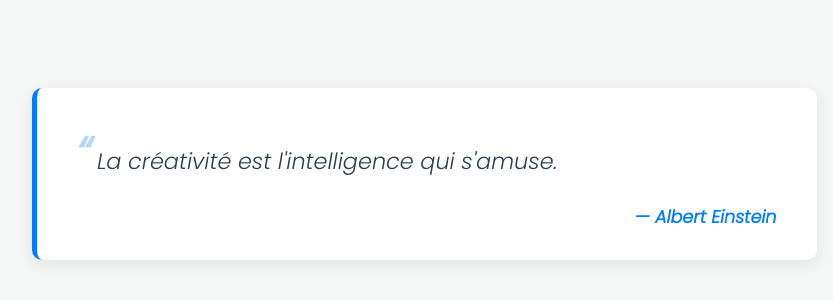
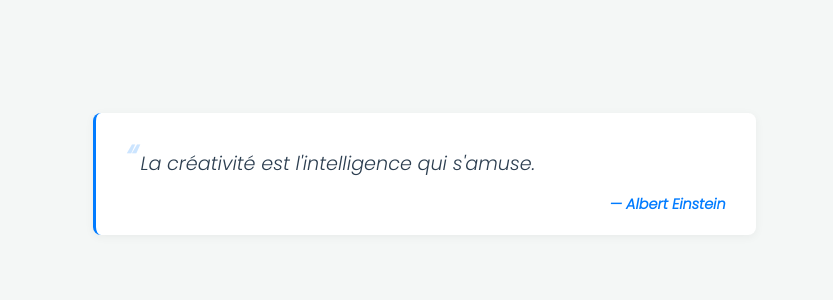
Before and after one commit to JPA31000/citations, a plain HTML site: page index.html in a window 1280 px wide. Shown: the part 226-526 px from the top of the page, without its empty margins (216-1049 px from the left). Drawn offline with Linux system fonts and the light colour scheme.

Commit message:
Add files via upload

```diff
--- a/style.css
+++ b/style.css
@@ -8,7 +8,7 @@
 
     /* Styles esthétiques */
     margin: 0;
-    padding: 20px;
+    padding: 10px; /* Reduced padding */
     box-sizing: border-box; /* Inclut le padding dans la taille totale */
     font-family: 'Poppins', sans-serif;
     background-color: #f4f7f6;
@@ -17,18 +17,18 @@
 /* Le conteneur principal de notre citation */
 .quote-container {
     background-color: #ffffff;
-    padding: 30px 40px;
-    border-radius: 10px;
-    max-width: 700px;
-    width: 90%; /* S'adapte à la largeur de l'écran */
-    box-shadow: 0 4px 15px rgba(0, 0, 0, 0.08);
-    border-left: 5px solid #007BFF;
+    padding: 20px 30px; /* Reduced padding */
+    border-radius: 8px; /* Slightly smaller border-radius */
+    max-width: 600px; /* Reduced max-width */
+    width: 95%; /* Adapts to screen width, slightly wider percentage */
+    box-shadow: 0 2px 10px rgba(0, 0, 0, 0.05); /* Lighter shadow */
+    border-left: 3px solid #007BFF; /* Thinner border */
     text-align: left;
 
     /* Animation d'apparition */
     opacity: 0;
-    transform: translateY(20px);
-    animation: fadeIn 1s ease-out forwards;
+    transform: translateY(15px); /* Slightly less pronounced animation */
+    animation: fadeIn 0.8s ease-out forwards; /* Faster animation */
 }
 
 @keyframes fadeIn {
@@ -40,20 +40,20 @@
 
 /* Le texte de la citation */
 #quote-text {
-    font-size: 1.4em;
+    font-size: 1.2em; /* Smaller font size */
     font-style: italic;
     font-weight: 300;
     color: #2c3e50;
     margin: 0;
-    line-height: 1.6;
+    line-height: 1.5; /* Slightly smaller line height */
 }
 
 /* L'auteur de la citation */
 #quote-author {
     display: block;
     text-align: right;
-    margin-top: 15px;
-    font-size: 1.1em;
+    margin-top: 10px; /* Reduced margin */
+    font-size: 0.9em; /* Smaller font size */
     font-weight: 600;
     color: #007BFF;
 }
@@ -61,8 +61,8 @@
 /* Guillemets décoratifs */
 #quote-text::before {
     content: '“';
-    font-size: 2em;
-    color: #007bff4d;
+    font-size: 1.8em; /* Smaller font size for quotes */
+    color: #007bff33; /* Lighter quote color */
     font-weight: 600;
-    margin-right: 5px;
+    margin-right: 3px; /* Reduced margin */
 }
```
